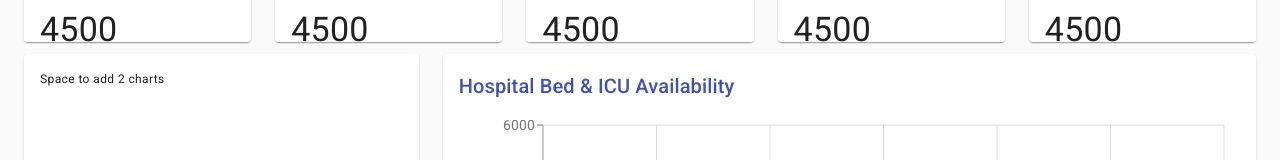
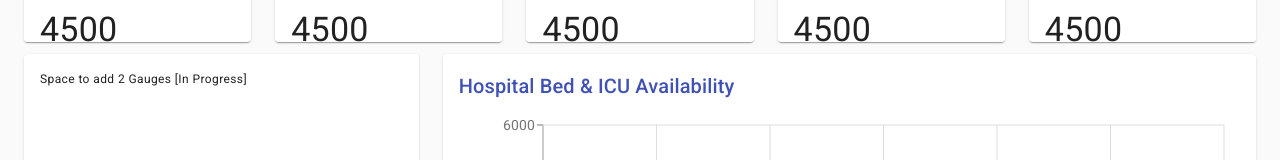
Before and after one commit to Verdilac/Covid-19-Manager, a React (Create React App) app: page / in a window 1280 px wide. Shown: the part 174-334 px from the top of the page. Built offline with nearby package versions, Linux system fonts and the light colour scheme.

Commit message:
Update App.js

```diff
--- a/src/App.js
+++ b/src/App.js
@@ -85,7 +85,7 @@ function App() {
 
             <Grid item xs>
               <Paper className={fixedHeightChart}>
-                <Typography variant="caption">Space to add 2 charts</Typography>
+                <Typography variant="caption">Space to add 2 Gauges [In Progress]</Typography>
               </Paper>
             </Grid>
 
```
